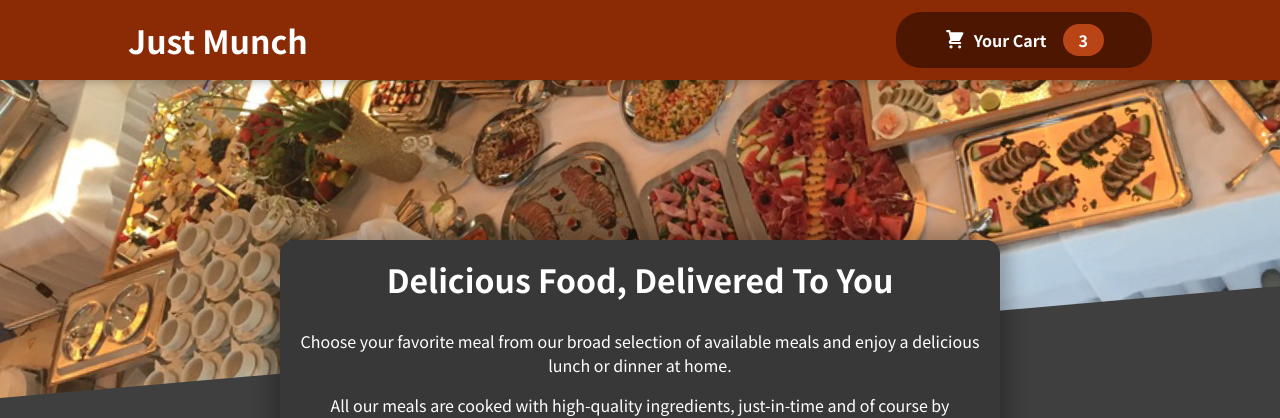
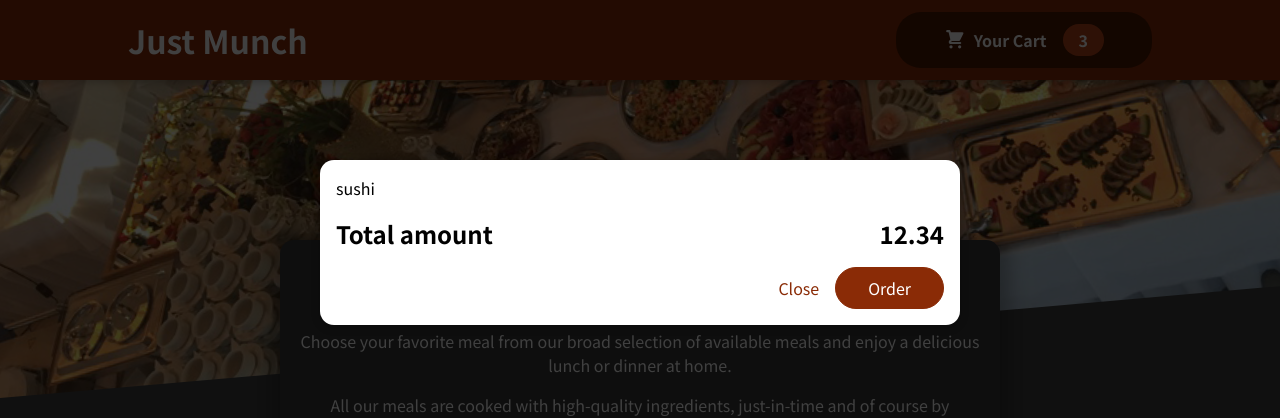
Before and after one commit to ArifEbrahim/food-order, a React (Create React App) app: page / in a window 1280 px wide. Shown: the top 418 px of the page. Built offline with nearby package versions, Linux system fonts and the light colour scheme.

Commit message:
Feature: modal complete

```diff
--- a/public/index.html
+++ b/public/index.html
@@ -28,6 +28,7 @@
   </head>
   <body>
     <noscript>You need to enable JavaScript to run this app.</noscript>
+    <div id="overlays"></div>
     <div id="root"></div>
     <!--
       This HTML file is a template.
--- a/src/App.js
+++ b/src/App.js
@@ -1,9 +1,11 @@
 import Header from "./components/Layout/Header";
 import Meals from "./components/Meals/Meals";
+import Cart from "./components/Cart/Cart";
 
 function App() {
   return (
     <>
+      <Cart />
       <Header />
       <main>
         <Meals />
--- a/src/components/Cart/Cart.js
+++ b/src/components/Cart/Cart.js
@@ -1,6 +1,7 @@
 import React from "react";
 
 import classes from "./Cart.module.css";
+import Modal from "../UI/Modal";
 
 export default function Cart() {
   const cartItems = [{ id: "c1", name: "sushi", amount: 2, price: 12.99 }].map(
@@ -8,7 +9,7 @@
   );
 
   return (
-    <div>
+    <Modal>
       <ul className={classes['cart-items']}>
         {cartItems}
       </ul>
@@ -20,6 +21,6 @@
         <buton className={classes['button--alt']}>Close</buton>
         <button className={classes.button}>Order</button>
       </div>
-    </div>
+    </Modal>
   );
 }
--- /dev/null
+++ b/src/components/UI/Modal.js
@@ -0,0 +1,30 @@
+import React from "react";
+import ReactDOM from "react-dom";
+
+import classes from "./Modal.module.css";
+
+const Backdrop = (props) => {
+  return <div className={classes.backdrop}></div>;
+};
+
+const ModalOverlay = (props) => {
+  return (
+    <div className={classes.modal}>
+      <div className={classes.content}>{props.children}</div>
+    </div>
+  );
+};
+
+const portalElement = document.getElementById("overlays");
+
+export default function Modal(props) {
+  return (
+    <>
+      {ReactDOM.createPortal(<Backdrop />, portalElement)}
+      {ReactDOM.createPortal(
+        <ModalOverlay>{props.children}</ModalOverlay>,
+        portalElement
+      )}
+    </>
+  );
+}
--- /dev/null
+++ b/src/components/UI/Modal.module.css
@@ -0,0 +1,40 @@
+.backdrop {
+  position: fixed;
+  top: 0;
+  left: 0;
+  width: 100%;
+  height: 100vh;
+  z-index: 20;
+  background-color: rgba(0, 0, 0, 0.75);
+}
+
+.modal {
+  position: fixed;
+  top: 20vh;
+  left: 5%;
+  width: 90%;
+  background-color: white;
+  padding: 1rem;
+  border-radius: 14px;
+  box-shadow: 0 2px 8px rgba(0, 0, 0, 0.25);
+  z-index: 30;
+  animation: slide-down 300ms ease-out forwards;
+}
+
+@media (min-width: 768px) {
+  .modal {
+    width: 40rem;
+    left: calc(50% - 20rem);
+  }
+}
+
+@keyframes slide-down {
+  from {
+    opacity: 0;
+    transform: translateY(-3rem);
+  }
+  to {
+    opacity: 1;
+    transform: translateY(0);
+  }
+}
```
Also changed, not shown: 1 other file (tests, documents, lock files or other folders).
